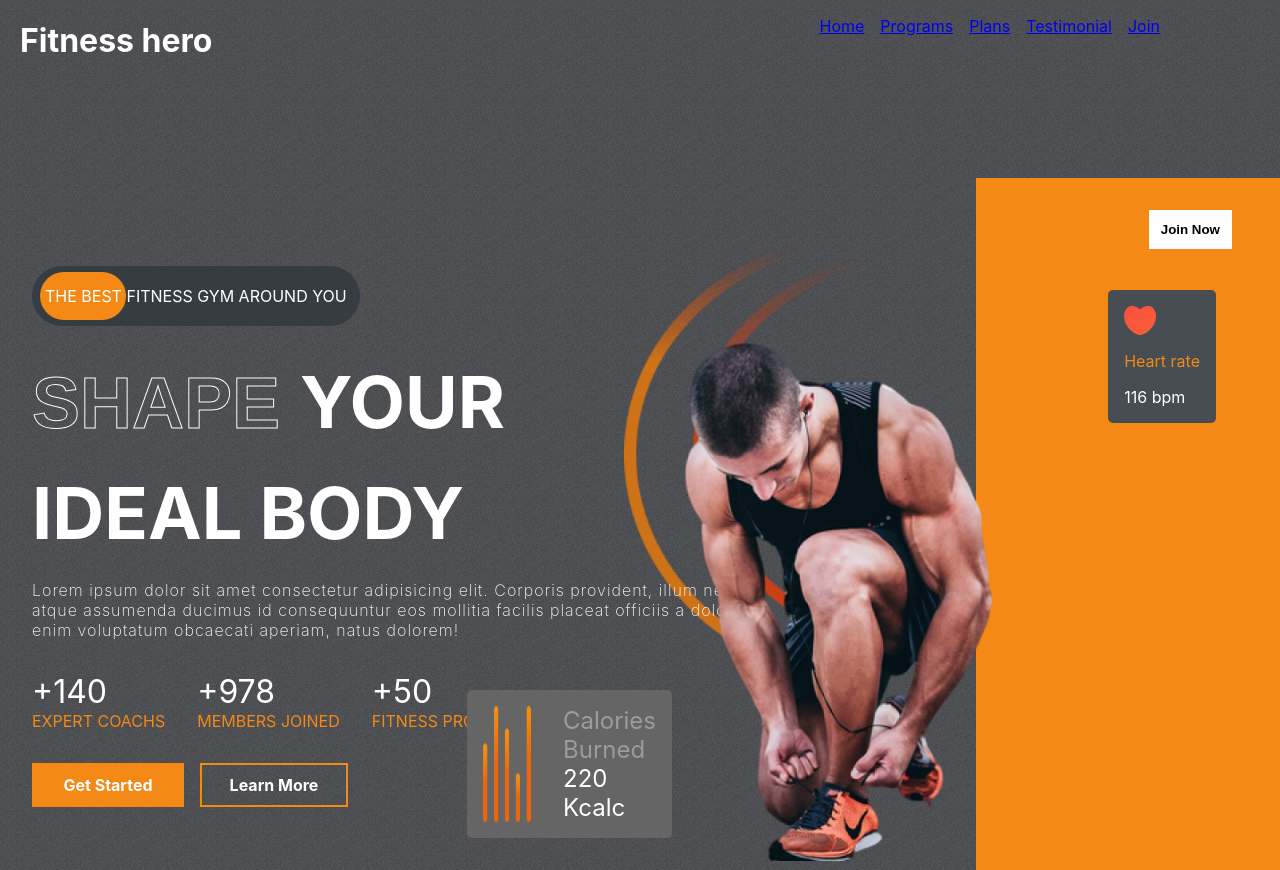
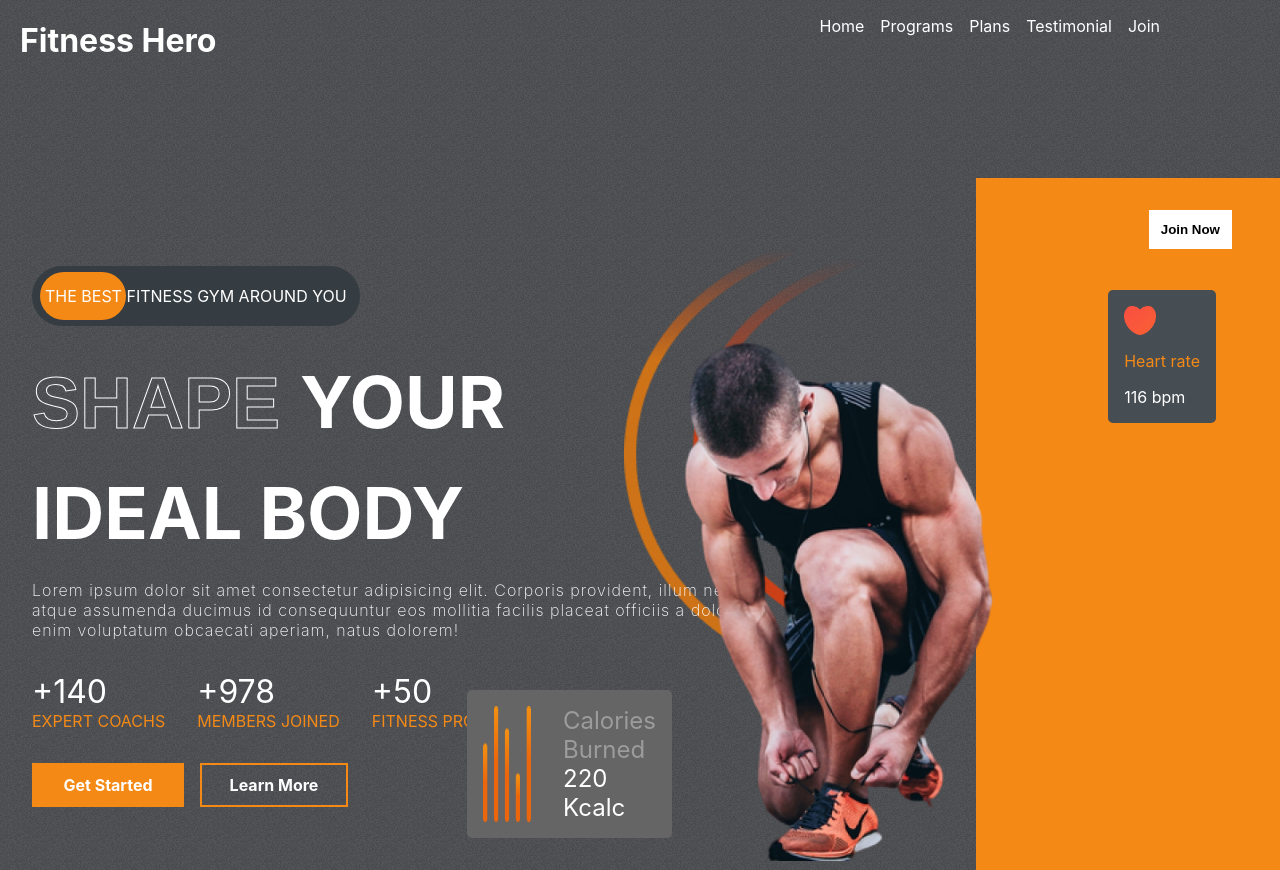
Before and after one commit to alvo254/fitness-hero-V2, a React (Create React App) app: page / in a window 1280 px wide. Built offline with nearby package versions, Linux system fonts and the light colour scheme.

Commit message:
navigation update

```diff
--- a/src/App.css
+++ b/src/App.css
@@ -35,8 +35,3 @@
   filter: blur(150px);
   z-index: -9;
 }
-
-h1{
-  color: white;
-  padding-left: 20px;
-}
--- a/src/components/Header/Header.css
+++ b/src/components/Header/Header.css
@@ -17,3 +17,20 @@
     cursor: pointer;
     color: var(--orange);
 }
+
+.pic{
+    text-decoration: none;
+}
+h1{
+    padding-left: 20px;
+
+}
+
+h1 a{
+    color: white;
+    text-decoration: none;
+}
+li a{
+    color: white;
+    text-decoration: none;
+}
--- a/src/components/Header/Header.jsx
+++ b/src/components/Header/Header.jsx
@@ -7,7 +7,7 @@ function Header() {
   return (
     <div className='header'>
         {/* <img src={Logo} alt="" className='logo'/> */}
-        <h1>Fitness hero</h1>
+        <h1 className='pic'> <Link to="/"> Fitness Hero</Link> </h1>
         <ul className='header-list'>
             <li><Link to="/">Home</Link></li>
             <li><Link to="/programs">Programs</Link></li>
```
